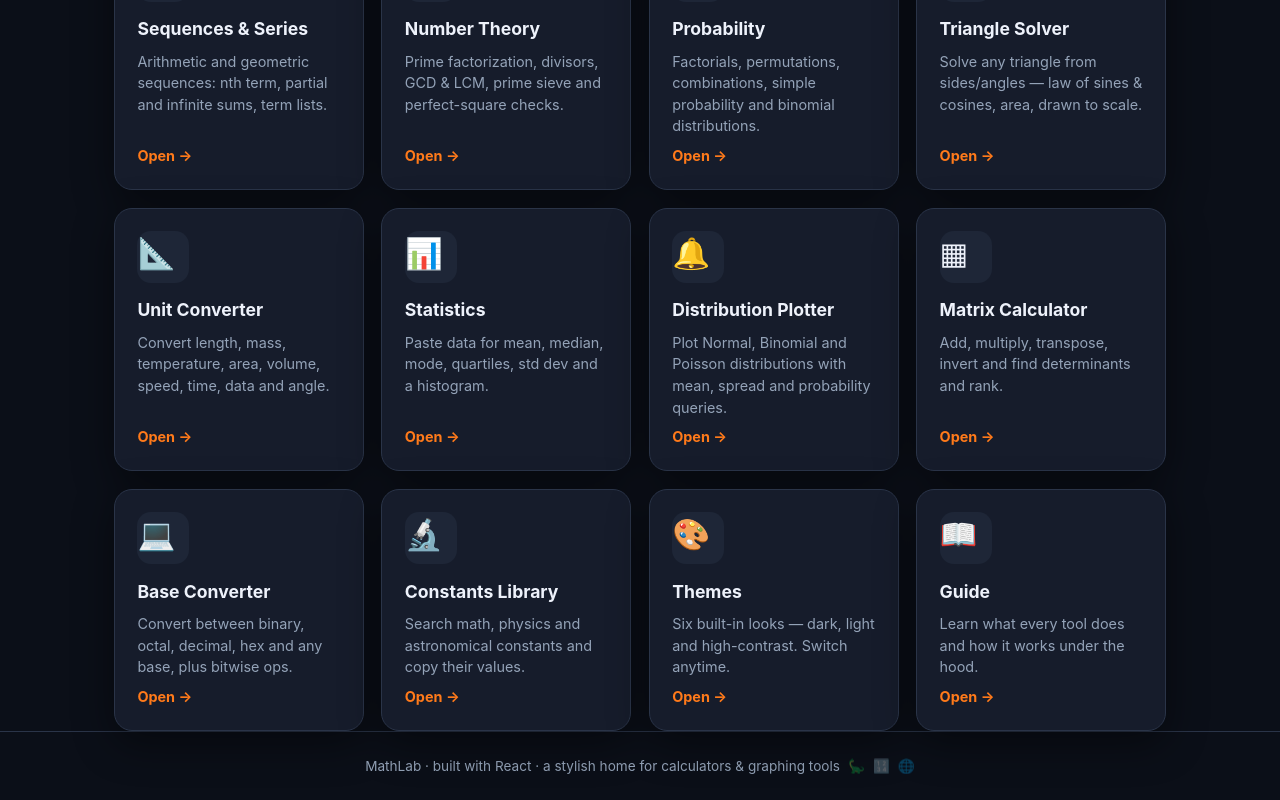
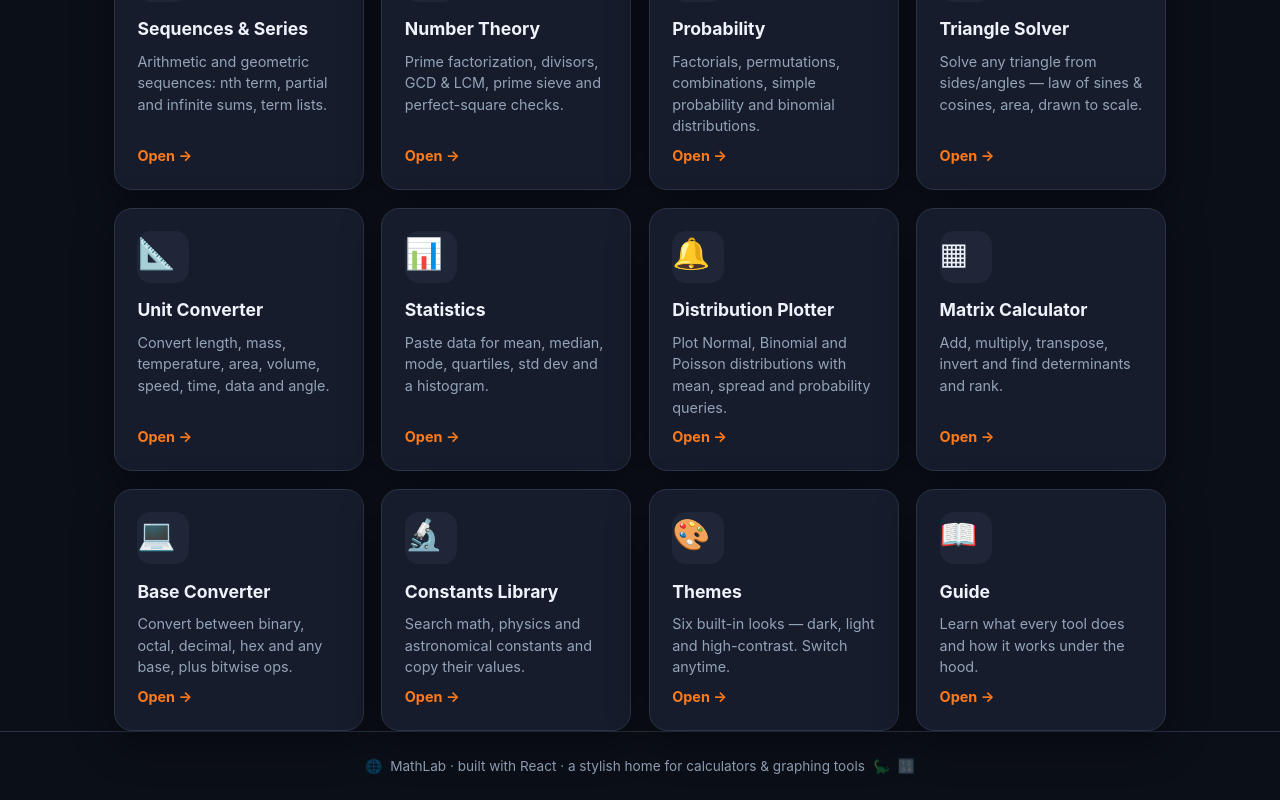
Before and after one commit to priyaanh/MathLab, a React (Vite) app: page / in a window 1280 px wide. Shown: the part 1323-2123 px from the top of the page. Built offline with nearby package versions, Linux system fonts and the light colour scheme.

Commit message:
Fixing bugs

```diff
--- a/src/components/Layout.jsx
+++ b/src/components/Layout.jsx
@@ -70,6 +70,15 @@ const Layout = () => {
                 </ErrorBoundary>
             </main>
             <footer className="footer">
+                <button
+                    type="button"
+                    className="dino-secret is-left"
+                    title="?"
+                    aria-label="Web viewer"
+                    onClick={() => setSecretGame('web')}
+                >
+                    🌐
+                </button>
                 MathLab · built with React · a stylish home for calculators &amp; graphing tools
                 <button
                     type="button"
@@ -89,15 +98,6 @@ const Layout = () => {
                 >
                     🔢
                 </button>
-                <button
-                    type="button"
-                    className="dino-secret"
-                    title="?"
-                    aria-label="Web viewer"
-                    onClick={() => setSecretGame('web')}
-                >
-                    🌐
-                </button>
             </footer>
             <MathKeypad />
             {secretGame && (
--- a/src/pages/WebFrame.jsx
+++ b/src/pages/WebFrame.jsx
@@ -52,6 +52,7 @@ const WebFrame = ({ onClose }) => {
     const [resizing, setResizing] = useState(false)
 
     const shellRef = useRef(null)
+    const urlRef = useRef(null)
     const restoreSize = useRef(null)
     const drag = useRef(null)
 
@@ -89,15 +90,28 @@ const WebFrame = ({ onClose }) => {
         return () => document.removeEventListener('fullscreenchange', onFs)
     }, [])
 
+    /**
+     * Close keys. ` is a panic key: it shuts the viewer at once from anywhere in
+     * this document, fullscreen included. It cannot fire while the framed page
+     * itself has focus — a cross-origin frame keeps its keystrokes to itself and
+     * no page can read them — so the address bar is focused on open.
+     */
     useEffect(() => {
-        const onEsc = (e) => {
-            if (e.key !== 'Escape') return
-            if (document.fullscreenElement) return // let Escape leave fullscreen first
-            onClose?.()
+        const onKey = (e) => {
+            if (e.key === '`') {
+                e.preventDefault()
+                e.stopPropagation()
+                if (document.fullscreenElement) document.exitFullscreen?.().catch(() => { /* ignore */ })
+                onClose?.()
+                return
+            }
+            if (e.key === 'Escape' && !document.fullscreenElement) onClose?.() // Escape leaves fullscreen first
         }
-        window.addEventListener('keydown', onEsc)
-        return () => window.removeEventListener('keydown', onEsc)
+        window.addEventListener('keydown', onKey, { capture: true })
+        return () => window.removeEventListener('keydown', onKey, { capture: true })
     }, [onClose])
+
+    useEffect(() => { urlRef.current?.focus() }, [])
 
     const toggleFullscreen = () => {
         if (document.fullscreenElement) document.exitFullscreen?.()
@@ -160,6 +174,7 @@ const WebFrame = ({ onClose }) => {
                     <button type="button" className="wf-nav" onClick={forward} disabled={idx >= stack.length - 1} aria-label="Forward" title="Forward">›</button>
                     <button type="button" className="wf-nav" onClick={reload} disabled={!current} aria-label="Reload" title="Reload">⟳</button>
                     <input
+                        ref={urlRef}
                         className="wf-url"
                         value={input}
                         onChange={(e) => setInput(e.target.value)}
@@ -189,7 +204,7 @@ const WebFrame = ({ onClose }) => {
                     >↗</a>
                     <button type="button" className="wf-nav" onClick={toggleMaximize} aria-label={maximized ? 'Restore size' : 'Maximize'} title={maximized ? 'Restore size' : 'Maximize'}>{maximized ? '❐' : '▢'}</button>
                     <button type="button" className="wf-nav" onClick={toggleFullscreen} aria-label="Fullscreen" title="Fullscreen">⛶</button>
-                    <button type="button" className="wf-nav wf-x" onClick={() => onClose?.()} aria-label="Close" title="Close (Esc)">×</button>
+                    <button type="button" className="wf-nav wf-x" onClick={() => onClose?.()} aria-label="Close" title="Close (Esc, or ` to close instantly)">×</button>
                 </form>
 
                 {blocked && (
--- a/src/styles/site.css
+++ b/src/styles/site.css
@@ -1775,6 +1775,8 @@ a.topic-card {
     color: inherit;
 }
 .dino-secret:hover { opacity: 1; transform: translateY(-2px) scale(1.2); }
+/* sits before the footer text instead of after it */
+.dino-secret.is-left { margin-left: 0; margin-right: 0.5rem; }
 
 /* popup overlay — sits above the whole site without navigating away */
 .dino-modal-backdrop {
```
